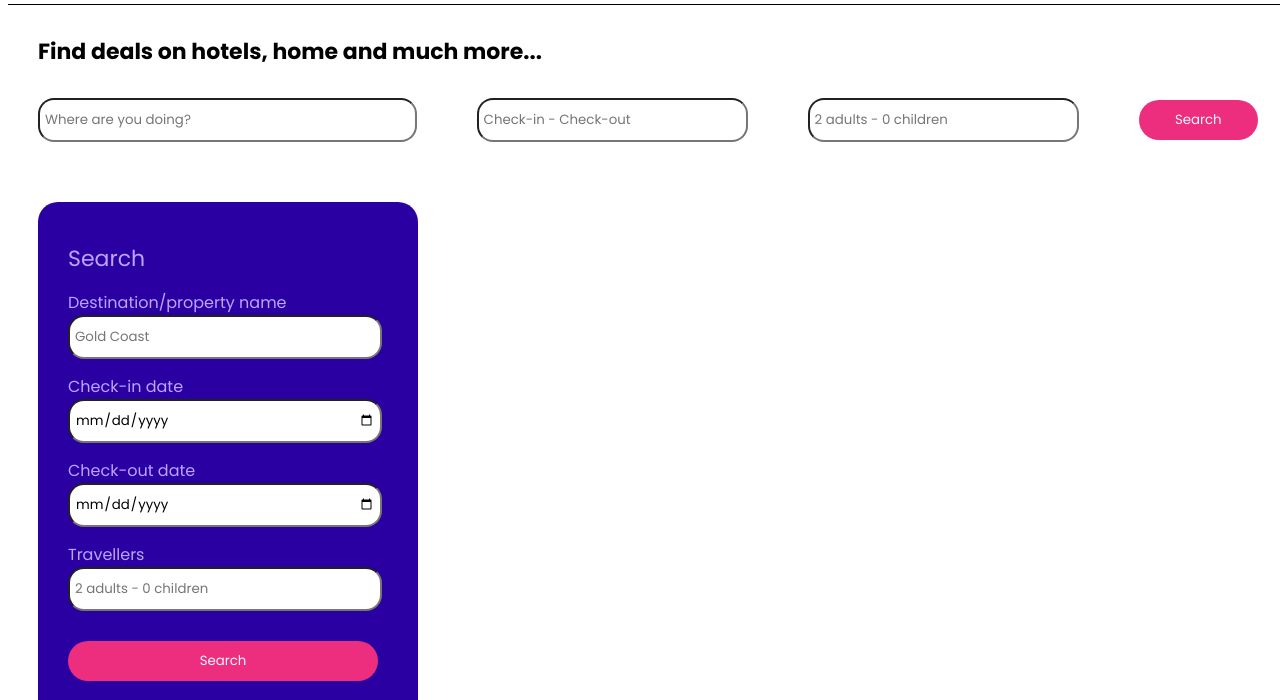
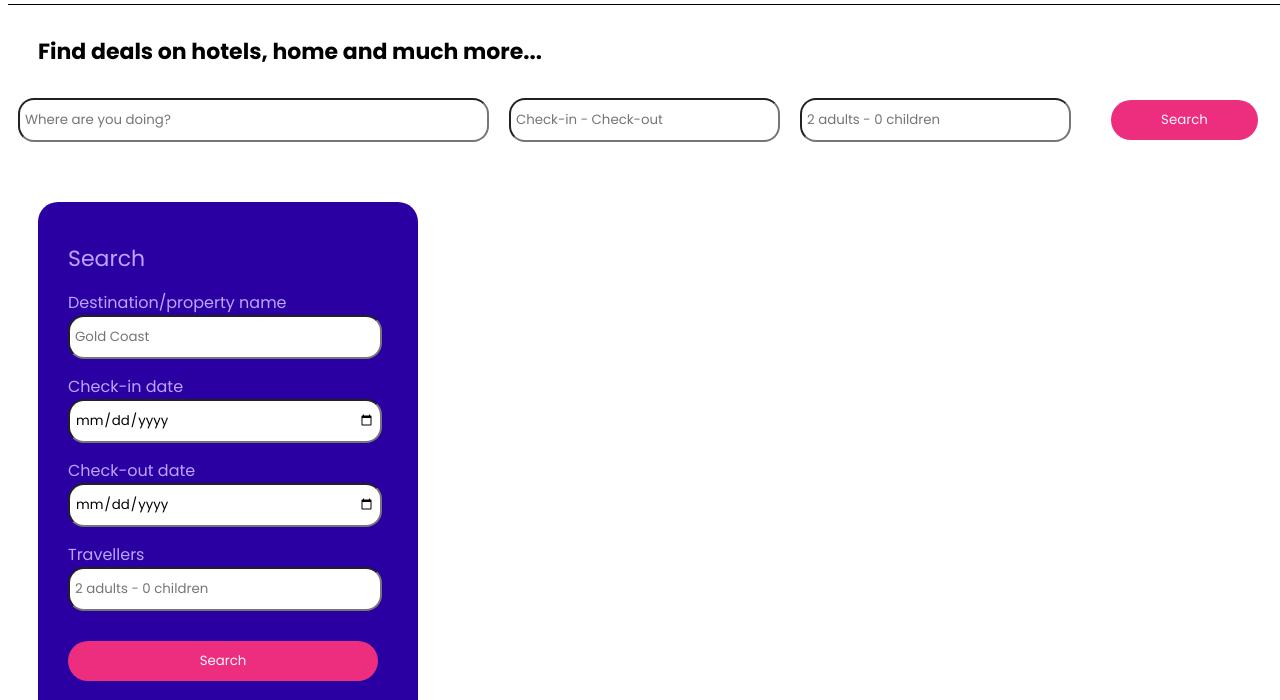
Before and after one commit to manuelaperezsimon/202207-w1chwe-adrian-arco-manuela-perez, a website: page index.html in a window 1280 px wide. Shown: the part 100-800 px from the top of the page. Drawn offline with nearby package versions, Linux system fonts and the light colour scheme; files that its build step writes are made by us from their sources.

Commit message:
Added margin to form__input

```diff
--- a/sass/components/_form.scss
+++ b/sass/components/_form.scss
@@ -62,6 +62,10 @@
     flex-direction: row;
     gap: 0;
 
+    .form__input {
+      margin: 0px 10px;
+    }
+
     .input--destiny {
       width: 1000px;
 
@@ -69,12 +73,10 @@
 
     .input--check-in-check-out {
       width: 500px;
-
     }
 
     .input--number-of-passangers {
       width: 500px;
-
     }
   }
 }
```
